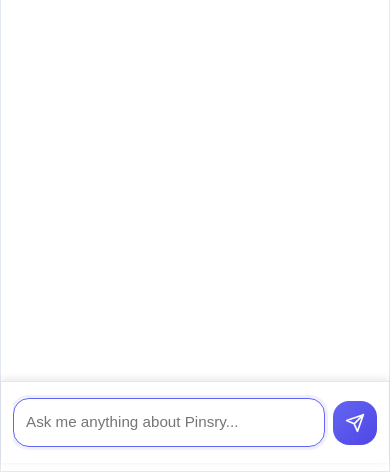
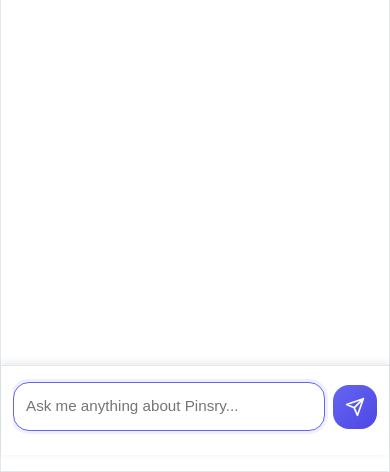
Before and after one commit to Luohino/Pinsry-support, a plain HTML site: page index.html in a window 390 px wide. Both pictures are taken after a click on the button "Chat with AI Assistant". Shown: the part 372-844 px from the top of the page. Drawn offline with Linux system fonts and the light colour scheme.

Commit message:
style.css

```diff
--- a/style.css
+++ b/style.css
@@ -1120,12 +1120,12 @@ button.contact-link {
 
     /* Mobile chat input container improvements */
     .chat-input-container {
-        padding: var(--space-4) var(--space-4) calc(var(--space-4) + env(safe-area-inset-bottom));
+        padding: var(--space-4) var(--space-4) calc(var(--space-6) + env(safe-area-inset-bottom));
         border-top: 1px solid var(--gray-200);
         background: var(--white);
         flex-shrink: 0;
         /* Add extra bottom spacing for mobile */
-        margin-bottom: var(--space-2);
+        margin-bottom: var(--space-4);
     }
 
     /* Mobile chat input wrapper */
@@ -1134,7 +1134,7 @@ button.contact-link {
         gap: var(--space-3);
         align-items: center;
         /* Add more spacing for better touch targets */
-        padding: var(--space-2) 0;
+        padding: var(--space-2) 0 var(--space-3) 0;
         width: 100%;
     }
 
@@ -1189,7 +1189,7 @@ button.contact-link {
         gap: var(--space-4);
         min-height: 0;
         /* Add bottom padding to prevent overlap with input */
-        padding-bottom: var(--space-6);
+        padding-bottom: var(--space-8);
     }
 
     /* Mobile message bubbles */
@@ -1556,7 +1556,7 @@ button.contact-link {
 
     /* Extra small mobile chat improvements */
     .chat-input-container {
-        padding: var(--space-3) var(--space-3) calc(var(--space-3) + env(safe-area-inset-bottom));
+        padding: var(--space-3) var(--space-3) calc(var(--space-5) + env(safe-area-inset-bottom));
     }
 
     .chat-input-wrapper {
@@ -1582,7 +1582,7 @@ button.contact-link {
 
     .chat-messages {
         padding: var(--space-3) var(--space-3) var(--space-2);
-        padding-bottom: var(--space-4);
+        padding-bottom: var(--space-6);
     }
 
     .message-bubble {
```
